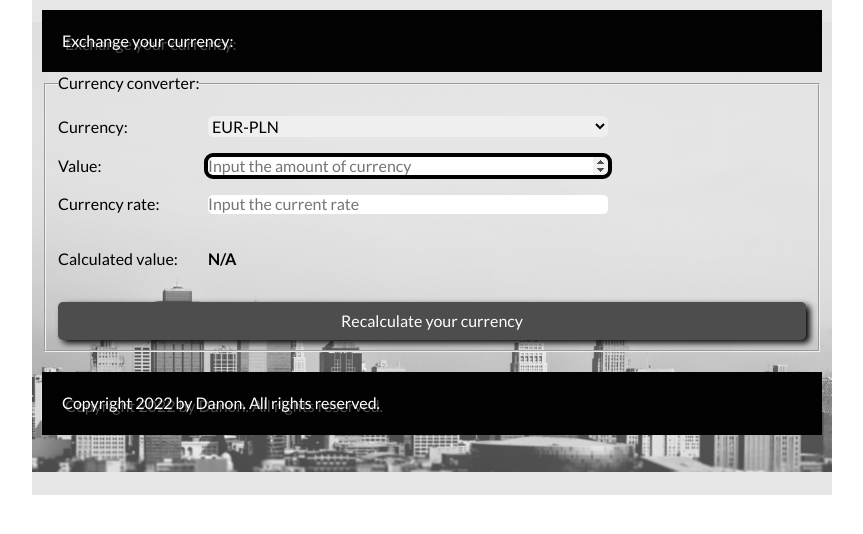
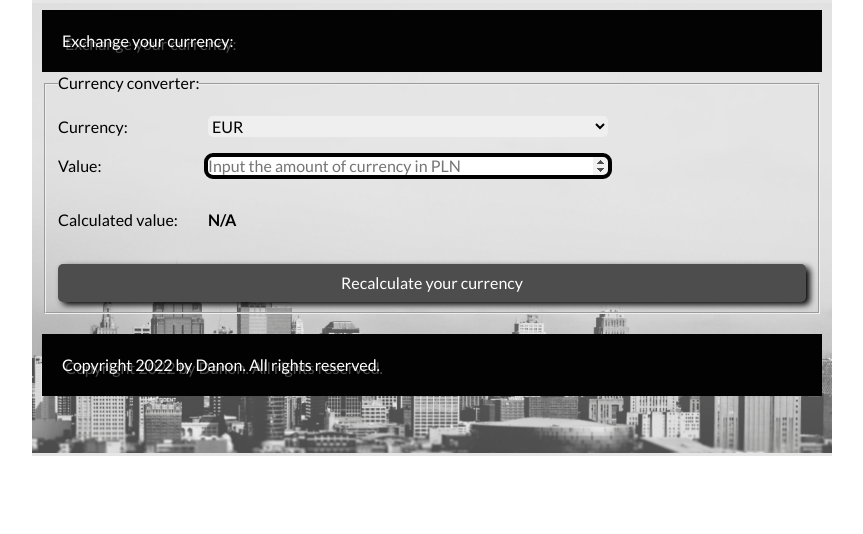
Before and after one commit to danonstinson/Currency-converter-react, a React (Create React App) app: page / in a window 1280 px wide. Shown: the top 534 px of the page, without its empty margins (208-1071 px from the left). Built offline with nearby package versions, Linux system fonts and the light colour scheme.

Commit message:
select field changed

```diff
--- a/src/Form/index.js
+++ b/src/Form/index.js
@@ -1,14 +1,15 @@
 import React, { useState } from "react";
 import "./style.css";
 import Result from "../Result";
+import currencies from "../Currencies";
 
 const Form = ({ result, calculatedResult }) => {
   const [amount, setAmount] = useState("");
-  const [rate, setRate] = useState("");
+  const [currency, setCurrency] = useState(currencies[0].prefix);
 
   const onFormSubmit = (event) => {
     event.preventDefault();
-    calculatedResult(amount, rate);
+    calculatedResult(amount, currency);
 
   };
 
@@ -25,13 +26,17 @@ const Form = ({ result, calculatedResult }) => {
             <span className="form__text">Currency:
             </span>
             <select
-              className="form__field" name="currency">
-              <option value="eur-pln">EUR-PLN</option>
-              <option value="pln-eur">PLN-EUR</option>
-              <option value="usd-pln">USD-PLN</option>
-              <option value="pln-usd">PLN-USD</option>
-              <option value="eur-usd">EUR-USD</option>
-              <option value="usd-eur">USD-EUR</option>
+              className="form__field" name="currency"
+              value={currency}
+              onChange={({ target }) => setCurrency(target.value)}
+            >
+              {currencies.map((currency) => (
+                <option
+                  key={currency.prefix}
+                  value={currency.prefix}>
+                  {currency.prefix}
+                </option>
+              ))}
             </select>
           </label>
         </p>
@@ -44,32 +49,15 @@ const Form = ({ result, calculatedResult }) => {
               value={amount}
               className="form__field" type="number" min="0"
               required
-              placeholder="Input the amount of currency"
+              placeholder="Input the amount of currency in PLN"
               autoFocus
               onChange={({ target }) => setAmount(target.value)}
             />
           </label>
         </p>
         <p>
-          <label>
-            <span
-              className="form__text">Currency rate:
-            </span>
-            <input
-              value={rate}
-              className="form__field"
-              type="number"
-              min="0.0001"
-              step="0.0001"
-              required
-              placeholder="Input the current rate"
-              onChange={({ target }) => setRate(target.value)}
-            />
-          </label>
-        </p>
-        <p>
           <label className="form__result">
-            <Result result={result} amount={amount} rate={rate} />
+            <Result result={result} amount={amount} />
           </label>
         </p>
         <button
```
